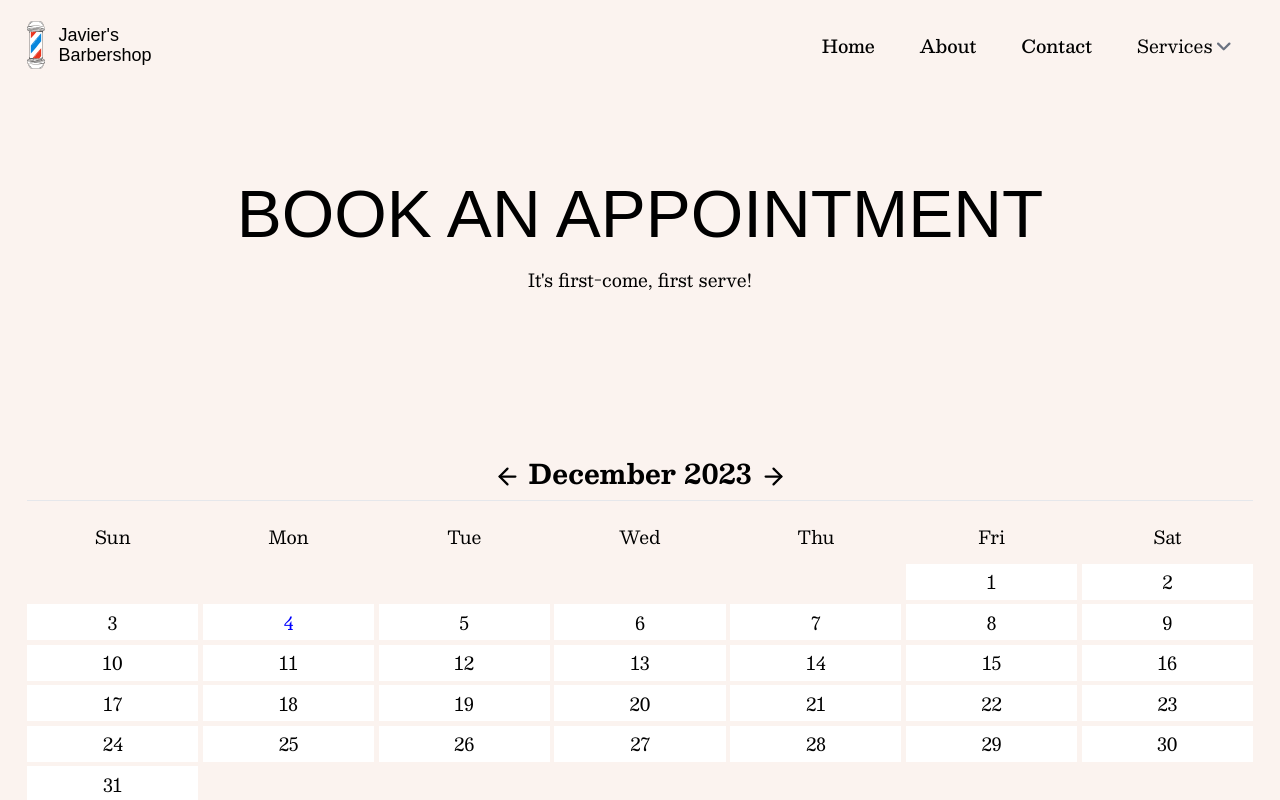
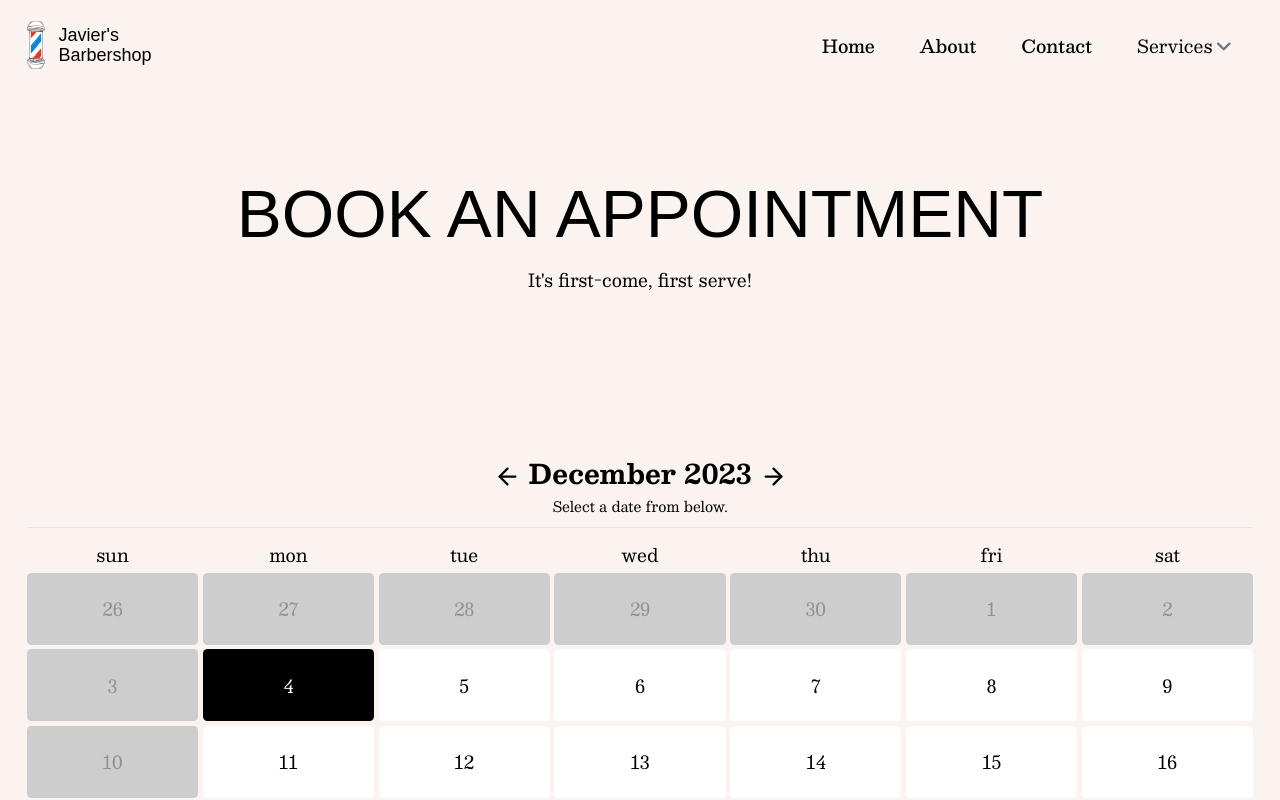
Before and after one commit to zackmorgs/javier, a Next.js app: page /book-appointment in a window 1280 px wide. Shown: the top 800 px of the page. Built offline with nearby package versions, Linux system fonts and the light colour scheme; a web font is replaced by a local one.

Commit message:
worked on calendar

```diff
--- a/app/globals.scss
+++ b/app/globals.scss
@@ -33,11 +33,17 @@ body {
   text-align: center;
   transition: background-color .3s ease;
   border-radius:0.25rem;
+  &:hover {
+    // background: #393939;
+    background:linear-gradient(90deg, lighten(black,10%), lighten(black, 20%));
+  }
 }
-
-.btn:hover {
-  // background: #393939;
-  background:linear-gradient(90deg, lighten(black,10%), lighten(black, 20%));
+.btn[disabled] {
+  background:grey;
+  color:white;
+  &:hover {
+    background:grey;
+  }
 }
 
 .btn .icon {
--- a/components/calendar/calendar-day.tsx
+++ b/components/calendar/calendar-day.tsx
@@ -3,19 +3,22 @@ interface CalendarDayProps {
     selected: boolean;
     [key: string]: any; // This line is for any additional props
     onClick?: () => void; // Optional onClick function
-    // Other props
+    enabled: boolean;
+    isToday: boolean;
 }
 
-export default function CalendarDay({ date, selected, onClick }: CalendarDayProps) {
+export default function CalendarDay({ date, selected, enabled, isToday, onClick }: CalendarDayProps) {
     if (!date) {
         return <div className="calendar-day null-date"></div>;
     } else {
         return (
             <div
-                className={`calendar-day text-center ${selected ? "selected" : ""}`}
+                className={`calendar-day${selected ? " selected" : ""}${enabled ? " enabled" : " disabled"}${isToday ? " today" : ""}`}
                 onClick={onClick} // Add the onClick event handler
             >
-                {date.getDate().toString()}
+                <span className="date">
+                    {date.getDate().toString()}
+                </span>
             </div>
         );
     }
--- a/components/calendar/calendar.tsx
+++ b/components/calendar/calendar.tsx
@@ -15,14 +15,17 @@ const months = [
 
 type CalendarState = {
     selectedDate: Date;
-    dates: (Date | null)[];
+    dates: Date;
+    today: Date;
 };
+
 export default class Calendar extends Component<{}, CalendarState> {
     constructor(props: {}) {
         super(props);
         this.state = {
             selectedDate: new Date(),
-            dates: []
+            dates: [],
+            today: new Date()
         };
     }
 
@@ -37,19 +40,45 @@ export default class Calendar extends Component<{}, CalendarState> {
     }
 
     daysInMonth = (date: Date): number => {
+        // creates a new date, with date passed. passing 0 to the date parameter will return the date before the next month which gives you the total days in the month.
         return new Date(date.getFullYear(), date.getMonth() + 1, 0).getDate();
     };
 
     getDates = (date: Date): (Date | null)[] => {
         const totalDays = this.daysInMonth(date);
-        const firstDay = new Date(date.getFullYear(), date.getMonth(), 1).getDay();
-        const paddingDays = firstDay;
-        return [
-            ...Array(paddingDays).fill(null),
-            ...Array.from({ length: totalDays }, (_, i) => new Date(date.getFullYear(), date.getMonth(), i + 1)),
-        ];
+        const firstDayOfMonth = new Date(date.getFullYear(), date.getMonth(), 1).getDay();
+        const lastDayOfMonth = new Date(date.getFullYear(), date.getMonth() + 1, 0).getDay();
+
+        // Calculate previous month's trailing dates
+        const prevMonth = new Date(date.getFullYear(), date.getMonth(), 0);
+        // get total days in month for last month
+        const prevMonthDays = this.daysInMonth(prevMonth);
+        // this i just dont get but it works. thanks chatgpt. we use it in the following line to create the array length.
+        const prevMonthTrailingDays = firstDayOfMonth;
+        // creates an array of length prevMonthTrailingDays
+        const prevMonthDates = Array.from({ length: prevMonthTrailingDays }, (_, i) => {
+            // create a new date using prev month. date of prev month is calculated from prevMonthDays and is decremented incrementally (hope that makes sense :])
+            return new Date(prevMonth.getFullYear(), prevMonth.getMonth(), prevMonthDays - i);
+        }).reverse();
+
+        // Current month's dates
+        // uses from method to create an array of totalDays which gives total days in the month.
+        const currentMonthDates = Array.from({ length: totalDays }, (_, i) => {
+            // returns a date which date is incremented from the total length of days (using i)
+            return new Date(date.getFullYear(), date.getMonth(), i + 1);
+        });
+
+        // Calculate next month's leading dates
+        // i think the six means theres max of six days on the next month but im not sure.
+        const nextMonthLeadingDays = 6 - lastDayOfMonth;
+
+        //
+        const nextMonthDates = Array.from({ length: nextMonthLeadingDays }, (_, i) => {
+            return new Date(date.getFullYear(), date.getMonth() + 1, i + 1);
+        });
+
+        return [...prevMonthDates, ...currentMonthDates, ...nextMonthDates];
     };
-
     setDates = (date: Date): void => {
         const dates = this.getDates(date);
         this.setState({ dates });
@@ -66,27 +95,109 @@ export default class Calendar extends Component<{}, CalendarState> {
             selectedDate: new Date(this.state.selectedDate.getFullYear(), this.state.selectedDate.getMonth() - 1, 1)
         });
     };
-    handleDayClick = (date: Date) => (): void => {
-        this.setState({
-            selectedDate: date
-        })
+    handleDayClick = (date: Date) => {
+        return () => {
+            this.setState({
+                selectedDate: date
+            });
+        };
     };
+    isPreviousDay = (date: Date | null): boolean => {
+        if (!date) return false;
+
+        const today = this.state.today;
+        // Create a new date object for today at 00:00:00 for comparison
+        const startOfToday = new Date(today.getFullYear(), today.getMonth(), today.getDate());
+
+        return date < startOfToday;
+    };
+
+    isSelectedDate = (date: Date | null): boolean => {
+        const { selectedDate } = this.state;
+
+        return date && selectedDate &&
+            date.getDate() === selectedDate.getDate() &&
+            date.getMonth() === selectedDate.getMonth() &&
+            date.getFullYear() === selectedDate.getFullYear();
+    };
+
+    isToday = (date: Date | null): boolean => {
+        const { today } = this.state;
+
+        return date &&
+            date.getDate() === today.getDate() &&
+            date.getMonth() === today.getMonth() &&
+            date.getFullYear() === today.getFullYear();
+    };
+    isSunday = (date: Date | null): boolean => {
+        return date ? date.getDay() === 0 : false;
+    };
+
+    isHoliday = (date: Date | null): boolean => {
+        if (!date) return false;
+
+        const holidays = [
+            { month: 0, day: 1 },   // Example: New Year's Day (January 1st)
+            { month: 11, day: 25 }, // Example: Christmas (December 25th)
+            // Add more holidays as needed
+        ];
+
+        return holidays.some(holiday =>
+            date.getDate() === holiday.day && date.getMonth() === holiday.month
+        );
+    };
+
+    isDayOff = (date: Date | null): boolean => {
+        return false;
+    }
+    isValidDateSelected = (): boolean => {
+        const { selectedDate } = this.state;
+        return selectedDate &&
+               !this.isPreviousDay(selectedDate) &&
+               !this.isSunday(selectedDate) &&
+               !this.isHoliday(selectedDate) &&
+               !this.isDayOff(selectedDate);
+    };
+    handleSelectDateClick = (): void => {
+        console.log("date selected:", this.state.selectedDate);
+    }
     render() {
-        const { selectedDate, dates } = this.state;
+
         return (
-            <div id="calendar" className="mb-4">
+            <div id="calendar" className="mb-4 h-screen md:h-auto">
                 <div className="text-center border-b mb-3 pb-2">
                     <TitleMd>
-                        <FiArrowLeft className="inline-block icon" onClick={this.handlePrevMonthClick} /> {months[selectedDate.getMonth()]} {selectedDate.getFullYear()} <FiArrowRight className="inline-block icon" onClick={this.handleNextMonthClick}/>
+                        <FiArrowLeft className="inline-block icon" onClick={this.handlePrevMonthClick} /> {months[this.state.selectedDate.getMonth()]} {this.state.selectedDate.getFullYear()} <FiArrowRight className="inline-block icon" onClick={this.handleNextMonthClick} />
                     </TitleMd>
+                    <small>
+                        Select a date from below.
+                    </small>
                 </div>
                 <div id="calendar-days" className="grid grid-cols-7 gap-1">
                     {daysOfWeek.map(day => (
-                        <div key={day} className="py-2 text-center">{day}</div>
+                        <div key={day} className="day-of-week">{day}</div>
                     ))}
-                    {dates.map((date, index) => (
-                        <CalendarDay key={index} date={date} selected={!date ? false : (date.getDate() === selectedDate.getDate())} onClick={this.handleDayClick(date)} />
+                    {this.state.dates.map((date, index) => (
+                        <CalendarDay
+                            key={index}
+                            date={date}
+                            selected={this.isSelectedDate(date)}
+                            onClick={date ? this.handleDayClick(date) : undefined}
+                            enabled={!this.isPreviousDay(date) && !this.isSunday(date) && !this.isHoliday(date) && !this.isDayOff(date)}
+                            isToday={this.isToday(date)}
+                        />
                     ))}
+                </div>
+                <div className="flex justify-center md:justify-start">
+                    <div className="mt-4">
+                        <button
+                            id="select_date"
+                            className="btn btn-primary"
+                            disabled={!this.isValidDateSelected()}
+                            onClick={this.handleSelectDateClick}>
+                            Select Date
+                        </button>
+                    </div>
                 </div>
             </div>
         );
--- a/styles/calendar.scss
+++ b/styles/calendar.scss
@@ -5,14 +5,52 @@
 #calendar-days {
 
 }
-
+.day-of-week {
+    text-transform:lowercase;
+    text-align:center;
+}
 .calendar-day {
     background-color:white;
-    padding:0.25rem;
+    padding:0.5rem;
+    border-radius:0.25rem;
+    transition:transform .3s ease;
+    text-align:center;
+    display: flex;
+    justify-content: center;
+    align-items: center;
+    .date {
+
+    }
+    &.today {
+        background-color:#0887dd;
+        color:white;
+    }
+    &.selected {
+        background:black;
+        color:white;
+    }
+    &.disabled {
+        background:#cdcdcd;
+        color:#919191;
+        pointer-events:none;
+    }
+    &.null-date {
+        background-color:transparent;
+    }
 }
-.calendar-day.null-date {
-    background-color:transparent;
+
+@media (min-width: 640px) {}
+
+@media (min-width: 768px) {
+    .calendar-day {
+        padding:0.5rem;
+        height:4rem;
+
+    }
 }
-.calendar-day.selected {
-    color:blue;
-}
+
+@media (min-width: 1024px) {}
+
+@media (min-width: 1280px) {}
+
+@media (min-width: 1536px) {}
```
